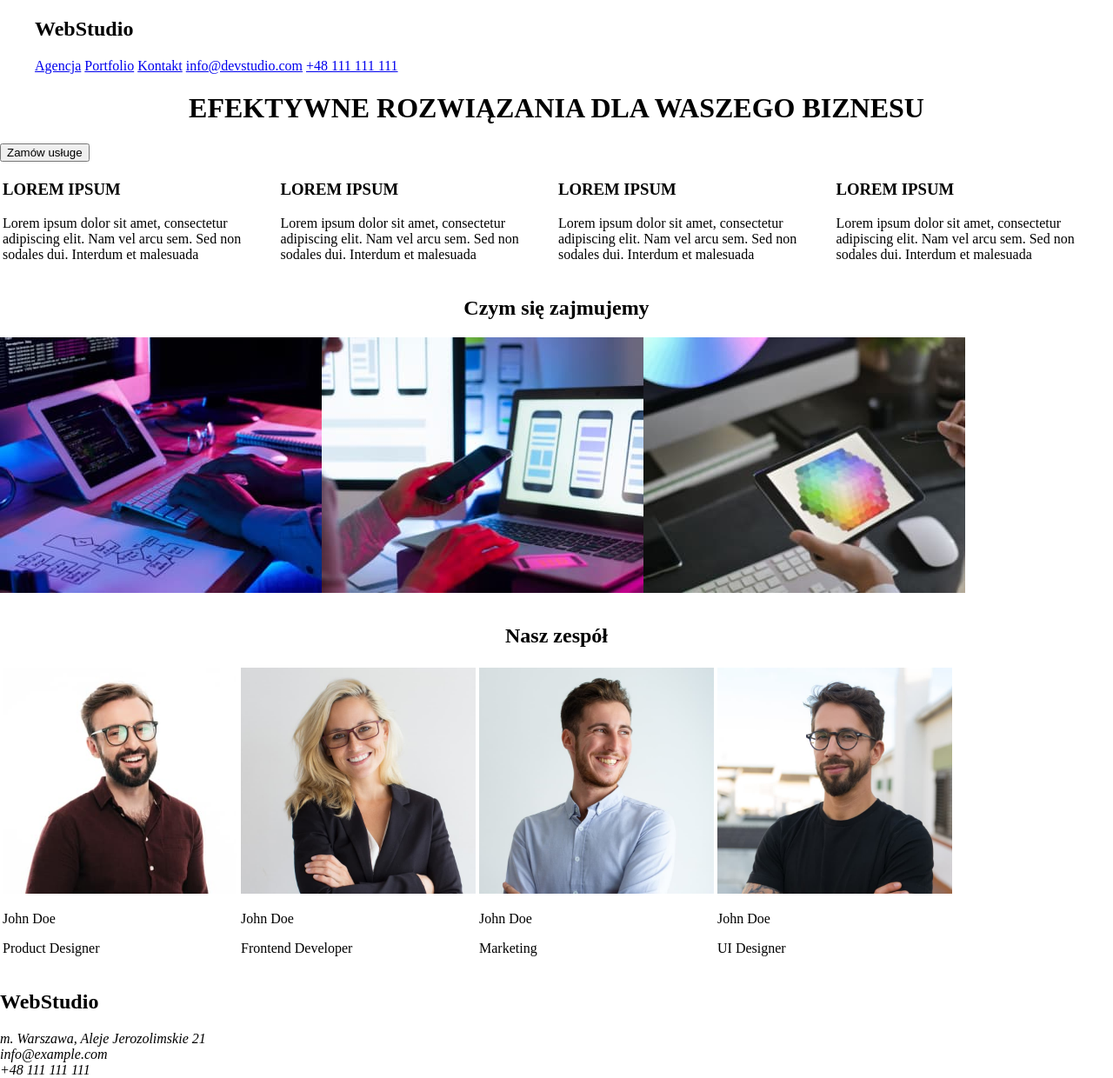
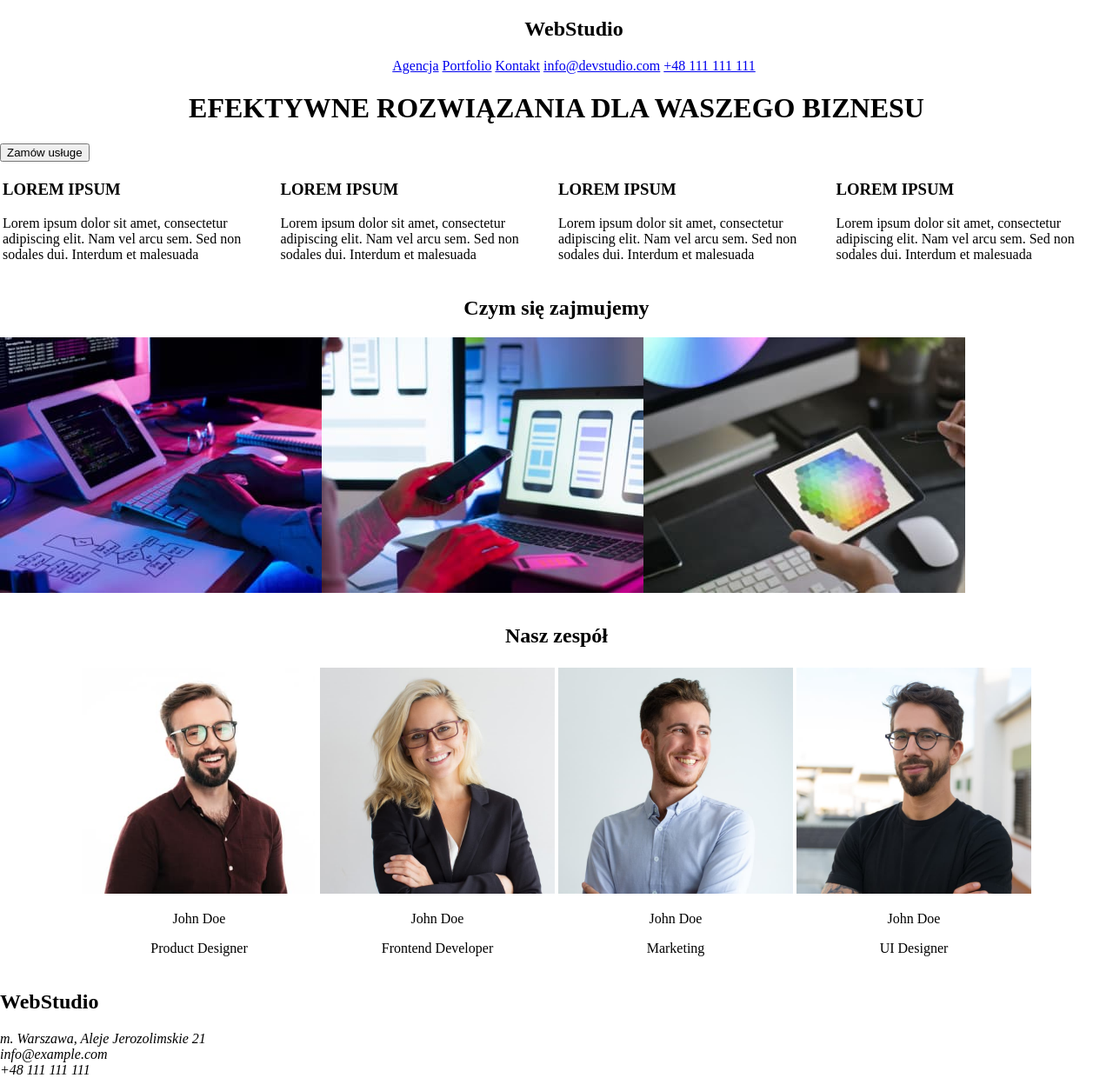
Before and after one commit to frbanka/goit-markup-hw-01, a plain HTML site: page index.html in a window 1280 px wide. Shown: the whole page at 87% size. Drawn offline with Linux system fonts and the light colour scheme.

Commit message:
Update index.html

```diff
--- a/index.html
+++ b/index.html
@@ -7,8 +7,8 @@
     <title>WebStudio</title>
 <header>
     <menu>
-        <h2>WebStudio</h2>
-        <nav class="">
+        <nav style="text-align: center;">
+            <h2>WebStudio</h2>
             <a href="#">Agencja</a>
             <a href="#">Portfolio</a>
             <a href="#">Kontakt</a>
@@ -41,32 +41,32 @@
         </tr>
     </table>
     <h2 style="text-align: center;">Czym się zajmujemy</h2>
-    <table>
+    <table style="margin-left:auto;margin-right:auto;">
         <td>
-            <tr><img src="../images/image.jpg" width="370" height="294" alt="programming"></li>
-            <tr><img src="../images/image1.jpg" width="370" height="294" alt="mobile programming"></li>
-            <tr><img src="../images/image2.jpg" width="370" height="294" alt="style design"></li>
+            <tr style="margin-left:auto;margin-right:auto;"><img src="../images/image.jpg" width="370" height="294" alt="programming"></li>
+            <tr style="margin-left:auto;margin-right:auto;"><img src="../images/image1.jpg" width="370" height="294" alt="mobile programming"></li>
+            <tr style="margin-left:auto;margin-right:auto;"><img src="../images/image2.jpg" width="370" height="294" alt="style design"></li>
         </td>
     </table>
     <h2 style="text-align: center;">Nasz zespół</h2>
-    <table>
+    <table style="margin-left:auto;margin-right:auto;">
         <tr>
-            <td>
+            <td style="text-align: center;">
                 <img src="../images/image3.jpg" width="270" height="260" alt="Photo of John Doe"></img>
                 <p>John Doe</p>
                 <p>Product Designer</p>
             </td>
-            <td>
+            <td style="text-align: center;">
                 <img src="../images/image4.jpg" width="270" height="260" alt="Photo of John Doe"></img>
                 <p>John Doe</p>
                 <p>Frontend Developer</p>
             </td>
-            <td>
+            <td style="text-align: center;">
                 <img src="../images/image5.jpg" width="270" height="260" alt="Photo of John Doe"></img>
                 <p>John Doe</p>
                 <p>Marketing</p>
             </td>
-            <td>
+            <td style="text-align: center;">
                 <img src="../images/image6.jpg" width="270" height="260" alt="Photo of John Doe"></img>
                 <p>John Doe</p>
                 <p>UI Designer</p>
```
